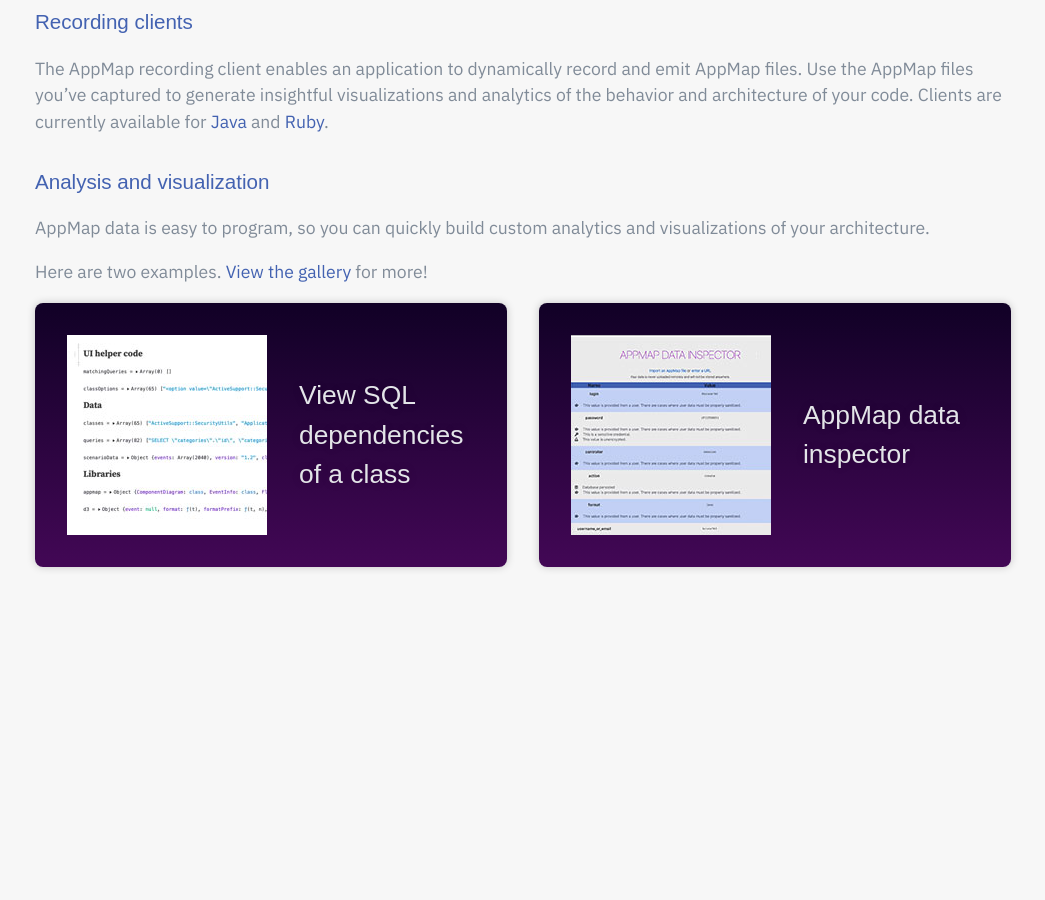
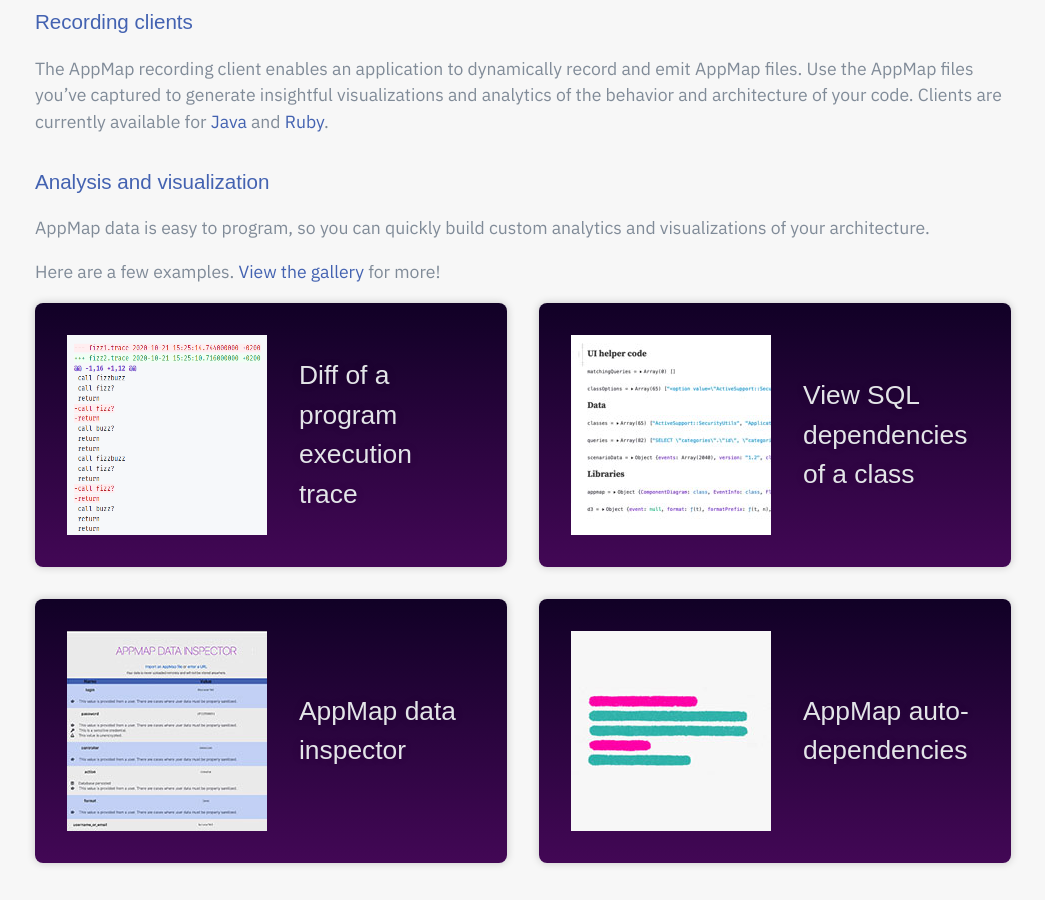
Before and after one commit to applandorg/applandorg.github.io, a Jekyll site: the page built from _pages/index.md, in a window 1280 px wide and 900 px high, scrolled down 1294 px. Shown: the whole window, without its empty margins (117-1162 px from the left). Built offline with Jekyll 4.4.1, drawn with Linux system fonts in a browser that asks for light colours; some web fonts are replaced; before the commit the page ends 1911 px from its top, so only the background shows below that.

Commit message:
Add the execution trace example

```diff
--- a/_pages/index.md
+++ b/_pages/index.md
@@ -25,11 +25,11 @@
 AppMap data is easy to program, so you can quickly build custom analytics
 and visualizations of your architecture.
 
-Here are two examples. [View the gallery](/gallery) for more!
+Here are a few examples. [View the gallery](/gallery) for more!
 
 <ul class="gallery-project-list">
   {% assign featured_posts = site.posts | where: "featured", true %}
-  {% for post in featured_posts limit:2 %}
+  {% for post in featured_posts limit:4 %}
   {% if post.category=="gallery" %}
     <a class="gallery-project" href="{{ post.url }}">
         {% if post.thumb %}
```
Also changed, not shown: gallery/_posts/2020-10-22-appmap-auto-dependencies.md (+1 -0 lines), gallery/_posts/2020-10-23-simple-execution-trace-diff.md (added, +29 -0 lines), gallery/assets/img/simple-execution-trace.png (added).
